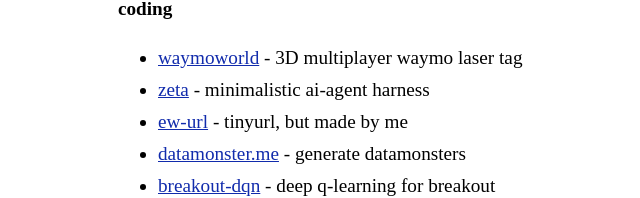
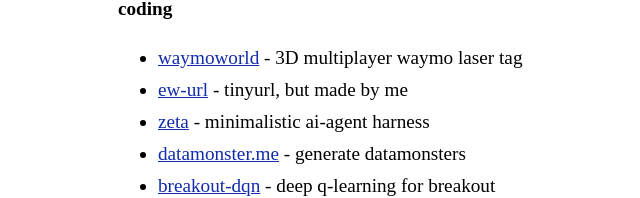
Before and after one commit to soft-boy/ericwang-xyz, a Next.js app: page / in a window 1280 px wide. Shown: the part 211-409 px from the top of the page, without its empty margins (222-862 px from the left). Built offline with nearby package versions, Linux system fonts and the light colour scheme; a web font is replaced by a local one.

Commit message:
content: move ew-url above zeta

```diff
--- a/pages/index.js
+++ b/pages/index.js
@@ -40,8 +40,8 @@
         <div className="category">coding</div>
         <ul>
           <li><a href="https://waymoworld.onrender.com/">waymoworld</a> - 3D multiplayer waymo laser tag</li>
+          <li><a href="https://ewurl.cc/">ew-url</a> - tinyurl, but made by me</li>
           <li><a href="https://github.com/soft-boy/zeta">zeta</a> - minimalistic ai-agent harness</li>
-          <li><a href="https://ewurl.cc/">ew-url</a> - tinyurl, but made by me</li>
           <li><a href="https://www.datamonster.me/">datamonster.me</a> - generate datamonsters</li>
           <li><a href="https://github.com/soft-boy/breakout-dqn">breakout-dqn</a> - deep q-learning for breakout</li>
           <li><a href="https://github.com/soft-boy/split_decisions">split_decisions</a> - solve time magazine puzzles</li>
```
